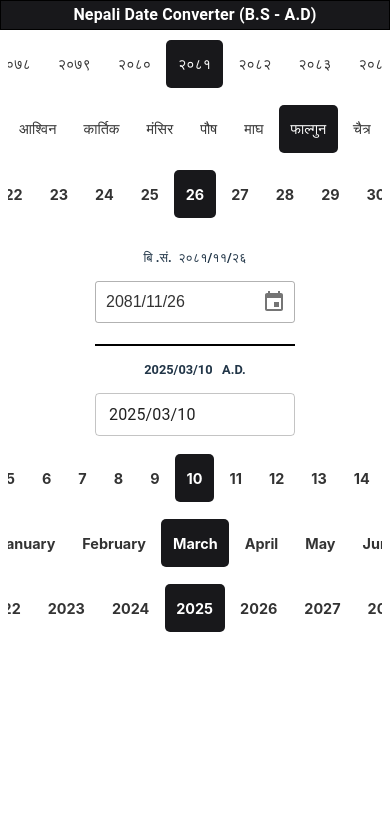
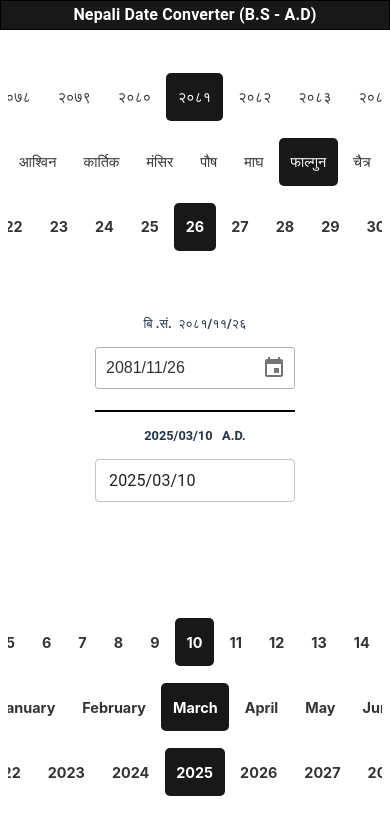
Before and after one commit to bipin-Pariyar2003/Nepali-Date-Picker, a React (Vite) app: page / in a window 390 px wide. Shown: the top 834 px of the page. Built offline with nearby package versions, Linux system fonts and the light colour scheme.

Commit message:
adjusted height for mobile view also

```diff
--- a/dev-dist/sw.js
+++ b/dev-dist/sw.js
@@ -82,7 +82,7 @@ define(['./workbox-54d0af47'], (function (workbox) { 'use strict';
     "revision": "3ca0b8505b4bec776b69afdba2768812"
   }, {
     "url": "index.html",
-    "revision": "0.5a0qtag636"
+    "revision": "0.bgatqp98t6o"
   }], {});
   workbox.cleanupOutdatedCaches();
   workbox.registerRoute(new workbox.NavigationRoute(workbox.createHandlerBoundToURL("index.html"), {
--- a/src/Components/UI/MonthYearDayList/YearDiaplayList.jsx
+++ b/src/Components/UI/MonthYearDayList/YearDiaplayList.jsx
@@ -4,10 +4,13 @@ import DisplayList from "../DisplayList";
 import { bsYearToAdYear, getDaysInMonthAD } from "utils";
 import { isValidDate, isValidDateAD } from "./setup";
 import { useMemo } from "react";
+import { useDispatch } from "react-redux";
 
 const currentYear = getCurrentBS().year;
 
 const YearDisplayList = ({ onChange, setViewDate, viewDate, dateType = "BS" }) => {
+  const dispatch = useDispatch();
+
   const handleClickYearBS = (year) => {
     const daysInMonth = getDaysInMonth(year, viewDate.month);
     const daysArray = Array.from({ length: daysInMonth }, (_, i) => i + 1).map((v) => ({
@@ -110,3 +113,116 @@ const YearDisplayList = ({ onChange, setViewDate, viewDate, dateType = "BS" }) =
 };
 
 export default YearDisplayList;
+
+// import { calendar_data } from "assets/RNepaliCalendar/data";
+// import { getDaysInMonth, getCurrentBS, toNepaliNumber } from "assets/RNepaliCalendar";
+// import DisplayList from "../DisplayList";
+// import { bsYearToAdYear, getDaysInMonthAD } from "utils";
+// import { isValidDate, isValidDateAD } from "./setup";
+// import { useMemo } from "react";
+
+// const currentYear = getCurrentBS().year;
+
+// const YearDisplayList = ({ onChange, setViewDate, viewDate, dateType = "BS" }) => {
+//   const handleClickYearBS = (year) => {
+//     const daysInMonth = getDaysInMonth(year, viewDate.month);
+//     const daysArray = Array.from({ length: daysInMonth }, (_, i) => i + 1).map((v) => ({
+//       display: toNepaliNumber(v),
+//       value: v,
+//     }));
+
+//     const date = `${year}/${String(viewDate.month).padStart(2, 0)}/${String(
+//       viewDate.date
+//     ).padStart(2, 0)}`;
+
+//     if (isValidDate(date)) {
+//       onChange(date);
+//       return;
+//     }
+
+//     setViewDate((prev) => ({
+//       ...prev,
+//       year: year,
+//       daysArray: daysArray.map((v) => ({
+//         display: toNepaliNumber(v),
+//         value: v,
+//       })),
+//     }));
+//   };
+
+//   const handleClickYearAD = (year) => {
+//     const daysInMonth = getDaysInMonthAD(year, viewDate.month);
+//     const daysArray = Array.from({ length: daysInMonth }, (_, i) => i + 1).map((v) => ({
+//       display: v,
+//       value: v,
+//     }));
+
+//     const date = `${year}/${String(viewDate.month).padStart(2, 0)}/${String(
+//       viewDate.date
+//     ).padStart(2, 0)}`;
+
+//     if (isValidDateAD(date)) {
+//       onChange(date);
+//       return;
+//     }
+
+//     setViewDate((prev) => ({
+//       ...prev,
+//       year,
+//       daysArray: daysArray.map((v) => ({
+//         display: v,
+//         value: v,
+//       })),
+//     }));
+//   };
+
+//   const handleClickYear = (year) => {
+//     if (dateType === "BS") {
+//       handleClickYearBS(year);
+//     } else {
+//       handleClickYearAD(year);
+//     }
+//   };
+
+//   const checkIsToday = ({ display }) => {
+//     return dateType === "BS"
+//       ? +display === currentYear
+//       : +display === new Date().getFullYear();
+//   };
+
+//   const checkSelectedValue = ({ display }) => {
+//     if (Array.isArray(display)) return +display[0] === +viewDate.year;
+//     return +display === +viewDate.year;
+//   };
+
+//   const yearOptions = useMemo(() => {
+//     if (dateType === "BS") {
+//       return Object.keys(calendar_data).map((v) => ({
+//         display: toNepaliNumber(v),
+//         value: v,
+//       }));
+//     }
+
+//     return Object.keys(calendar_data)
+//       .map((v) => {
+//         const adYear = bsYearToAdYear(v);
+//         return {
+//           display: adYear,
+//           value: adYear,
+//         };
+//       })
+//       .filter((item) => !isNaN(item.display));
+//   }, [calendar_data, dateType]);
+
+//   return (
+//     <DisplayList
+//       handleClick={handleClickYear}
+//       isToday={checkIsToday}
+//       isSelectedValue={checkSelectedValue}
+//       options={yearOptions}
+//       viewDate={viewDate}
+//     />
+//   );
+// };
+
+// export default YearDisplayList;
--- a/src/Views/Home/index.jsx
+++ b/src/Views/Home/index.jsx
@@ -1,6 +1,6 @@
 import moment from "moment";
 
-import { useSelector, useDispatch } from "react-redux";
+import { useSelector } from "react-redux";
 import NepDatePicker from "Components/NepDatePicker";
 
 import BsView from "Components/BsView";
@@ -9,26 +9,17 @@ import AdView from "Components/AdView";
 import EngDatePicker from "Components/EngDatePicker";
 import { Box, Stack, Typography } from "@mui/material";
 import ResetBtn from "Components/ResetBtn";
-import { setEnglishDate, setNepaliDate } from "features/dateSlice";
 
 function Home() {
-  const dispatch = useDispatch();
-
-  const selectedNepaliDate = useSelector((state) => state.date.nepaliDate);
+  //for conditional rendering of reset btn
   const selectedEnglishDate = useSelector((state) => state.date.englishDate);
-
-  const handleNepaliDateChange = (date) => {
-    dispatch(setNepaliDate(date));
-  };
-
-  const handleEngDateChange = (date) => {
-    dispatch(setEnglishDate(date));
-  };
 
   return (
     <Stack
       sx={{
-        height: { xs: "100%", md: "100svh" },
+        height: { md: "100svh" },
+        minHeight: { xs: "100svh", md: "100svh" },
+        overflow: "auto",
         gap: { xs: 0, md: 2 },
       }}
     >
@@ -70,7 +61,7 @@ function Home() {
             mt: { xs: 1, md: 0 },
           }}
         >
-          <BsView selectedDate={selectedNepaliDate} onChange={handleNepaliDateChange} />
+          <BsView />
         </Stack>
 
         <Box
```
